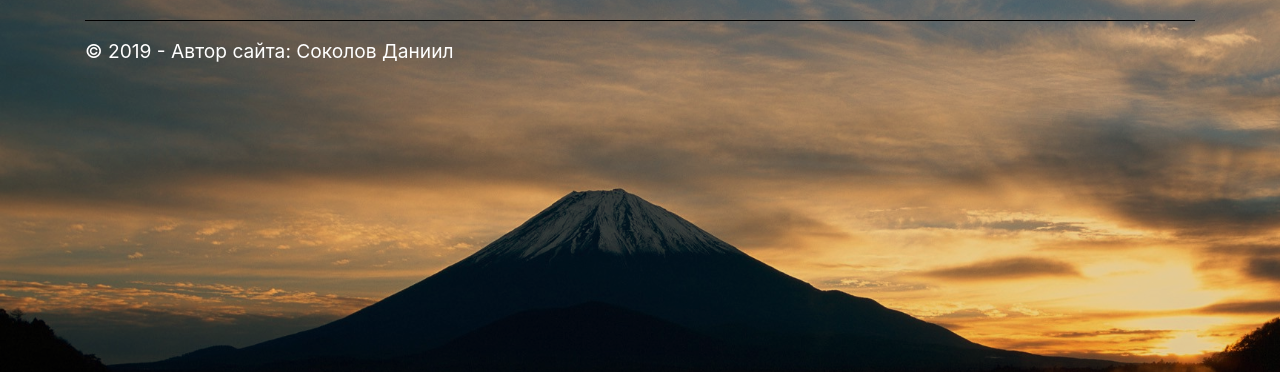
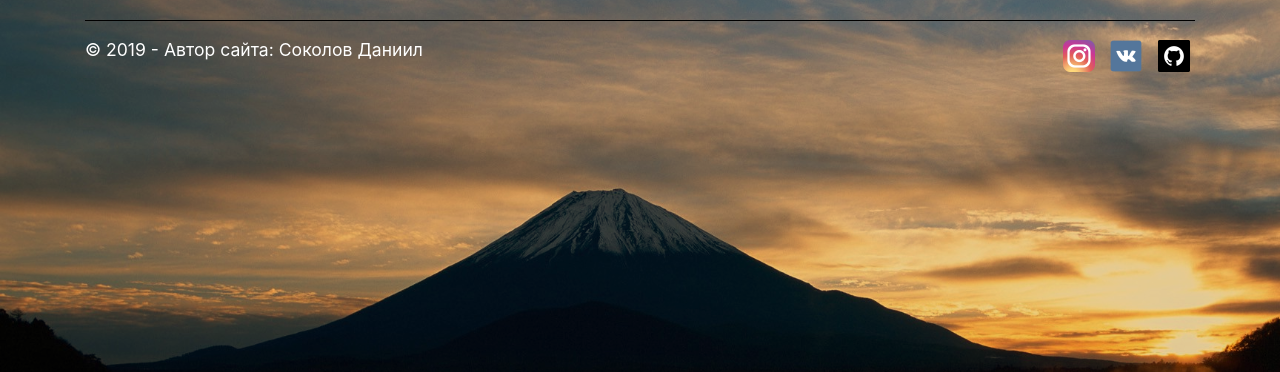
Before and after one commit to Dan4yks/Django, a Django app: page /homepage/ in a window 1280 px wide. Shown: the part 76-448 px from the top of the page. Run offline with Django 3.2, Linux system fonts and the light colour scheme; data that the repository does not hold is empty; some libraries are stand-ins or nearby versions.

Commit message:
Version 1.2

```diff
--- a/app/static/app/content/Mysite.css
+++ b/app/static/app/content/style.css
@@ -14,6 +14,9 @@ body {
   padding-right: 15px;
   color: #ffffff;
   font-size: 1.5em;
+}
+.body-content .description{
+  font-size: 0.8em;
 }
 
 /* Set width on the form input elements since they're 100% wide by default */
@@ -46,8 +49,8 @@ input[type="checkbox"].input-validation-error {
 .validation-summary-valid {
   display: none;
 }
-hr {
-  border-top: 1.5px solid black;
+footer hr {
+  border-top: 1.8px solid black;
 }
 header{
   margin-top: 0px;
@@ -56,22 +59,19 @@ header{
   color: white;
   font-size: 0.7em;
 }
-header.img {
-  width: 5%;
-  height: 5%;
-}
 pre{
   background-color: #ffffff;
 }
 footer {
-  font-size: 0.8em;
+  color:white;
+  font-size:1.1em;
 }
 @media (max-width: 1000px){
   body {
   background-color: #111111;
   background-image: none;
   }
-  hr {
+  footer hr {
     border-top: 1.5px solid white;
   }
   .body-content {
--- a/app/templates/app/detail.html
+++ b/app/templates/app/detail.html
@@ -40,6 +40,7 @@
         </div>
         {% endif %}
         {% if news.code %}
+        <br>
         <div id="close">
             <div class="botton-groupe" role="group">
                 <button class="btn btn-secondary" type="button" data-toggle="collapse" data-target="#code1">
@@ -59,7 +60,6 @@
         {% endif %}
     </div>
 </div>
-<br><br>
+<br>
 <p><a class="btn btn-secondary" href="{% url 'home1' %}" role="button">‹‹ Назад</a></p>
 {% endblock %}
-src="{{news.photo.url}}"
--- a/app/templates/app/homepage.html
+++ b/app/templates/app/homepage.html
@@ -1,14 +1,18 @@
 {% extends "app/layout.html" %}
 {% block content %}
-  <div class="row">
+<div class="row description">
   {% for new in news %}
   <div class="col-lg-4">
     <h2 class="text-center">{{ new.name }}</h2>
     {% if new.preview %}
     <img src="{{new.preview.url}}" class="img-thumbnail">
     {% endif %}
-        <p style="font-size: 0.8em">{{ new.short_description }}
-        <p><a class="btn btn-secondary" href="{% url 'detail' news_id=new.id %}" role="button">Подробнее »</a></p>
+    <p>
+      {{ new.short_description }}
+    </p>
+    <p>
+      <a class="btn btn-secondary" href="{% url 'detail' news_id=new.id %}" role="button">Подробнее »</a>
+    </p>
   </div>
   {% endfor %}
 </div>
--- a/app/templates/app/layout.html
+++ b/app/templates/app/layout.html
@@ -8,7 +8,7 @@
   <title>{{ title }} - My Django Application</title>
   <link rel="stylesheet" href="https://stackpath.bootstrapcdn.com/bootstrap/4.3.1/css/bootstrap.min.css">
   {% load staticfiles %}
-  <link rel="stylesheet" type="text/css" href="{% static 'app/content/Mysite.css' %}"/>
+  <link rel="stylesheet" type="text/css" href="{% static 'app/content/style.css' %}" />
 </head>
 
 <body>
@@ -37,13 +37,30 @@
       </div>
     </nav>
   </header>
-  <div class="container body-content" id="top">
-    {% block content %}{% endblock %}
-    <hr />
-    <footer>
-      <p>&copy; {{ year }} - Автор сайта: Соколов Даниил</p>
-    </footer>
-  </div>
+  <main>
+    <div class="container body-content" id="top">
+      {% block content %}{% endblock %}
+    </div>
+  </main>
+  <footer class="container">
+    <hr>
+    <div class="row">
+      <div class="col-6">
+        <p>&copy; {{ year }} - Автор сайта: Соколов Даниил</p>
+      </div>
+      <div class="col-6 text-right">
+        <a class="badge" href="https://www.instagram.com/dan4yk_/?hl=ru">
+          <img src="{% static 'app/img/instagram.png' %}" >
+        </a>
+        <a class="badge" href="https://vk.com/dan2801">
+          <img src="{% static 'app/img/vk.png' %}" >
+        </a>
+        <a class="badge" href="https://github.com/Dan4ykS/Django">
+          <img src="{% static 'app/img/github.png' %}">
+        </a>
+      </div>
+    </div>
+  </footer>
   <script src="https://ajax.googleapis.com/ajax/libs/jquery/3.3.1/jquery.min.js"></script>
   <script src="https://cdnjs.cloudflare.com/ajax/libs/popper.js/1.14.7/umd/popper.min.js"></script>
   <script src="https://stackpath.bootstrapcdn.com/bootstrap/4.3.1/js/bootstrap.min.js"></script>
--- a/app/templates/app/login.html
+++ b/app/templates/app/login.html
@@ -7,8 +7,8 @@
         <section id="loginForm">
             <form method="POST">
                 {% csrf_token %}
-                <h4>Используйте ваш логи аккаунт для входа на сайт или создайте новый.</h4>
-                <hr />
+                <h4>Используйте ваш аккаунт для входа на сайт или создайте новый.</h4>
+                <hr/>
                 <div class="form-group">
                     <label for="id_username" class="col-md-2 control-label">Логин</label>
                     <div class="col-md-10">
```
Also changed, not shown: app/static/app/img/Instagram.png (added), app/static/app/img/github.png (added), app/static/app/img/vk.png (added), media/app/photos/3451.jpg (added), media/app/photos/585.jpg (added), media/app/photos/Bootstrap.png (added), media/app/photos/Bootstrap_dkmv8As.png (added), media/app/photos/Screenshot_1_CifEDsC.png (added), media/app/photos/Screenshot_2_o34Z4P3.png (added), media/app/photos/Screenshot_3.png (added), media/app/photos/Screenshot_4.png (added), media/app/photos/_Работа_с_моделями_Django.jpg (added), media/app/photos/Программист.jpg (added), 1 other file. Lines whose indentation alone changed are shown as unchanged.
